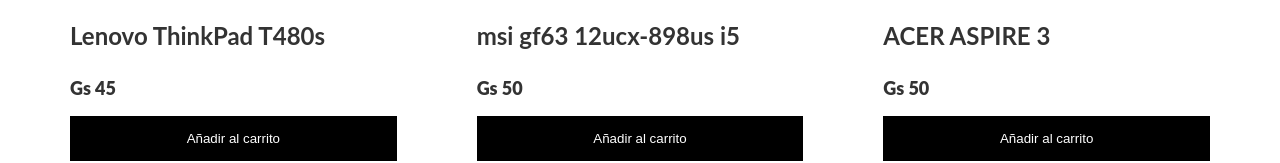
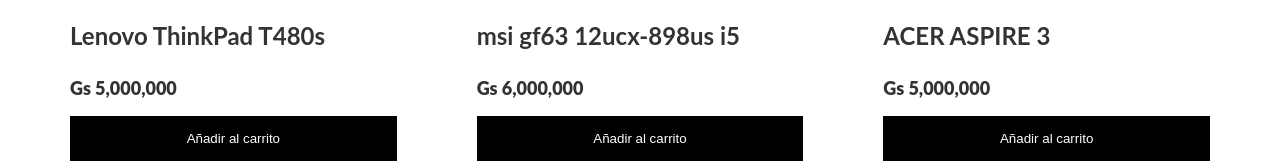
Before and after one commit to PyCeciliaReyes/cart-react, a React (Vite) app: page / in a window 1280 px wide. Shown: the part 419-582 px from the top of the page. Built offline with nearby package versions, Linux system fonts and the light colour scheme.

Commit message:
cambiando la moneda a Gs y utilizando la funcion .toLocaleString()

```diff
--- a/src/components/Header.jsx
+++ b/src/components/Header.jsx
@@ -57,7 +57,7 @@
                                             <div className="info-cart-product">
                                                 <span className="cantidad-producto-carrito"> {product.quantity} </span>
                                                 <p className="titulo-producto-carrito"> {product.nameProduct} </p>
-                                                <span className="precio-producto-carrito">Gs {product.price} </span>
+                                                <span className="precio-producto-carrito">Gs {product.price.toLocaleString()} </span>
                                             </div>
                                             <svg
                                                 xmlns="http://www.w3.org/2000/svg"
@@ -80,7 +80,7 @@
 
                                 <div className="cart-total">
                                     <h3>Total:</h3>
-                                    <span className="total-pagar">Gs {total} </span>
+                                    <span className="total-pagar">Gs {total.toLocaleString()} </span>
                                 </div>
                                 <button
                                     className="btn-clear-all"
--- a/src/components/ProductList.jsx
+++ b/src/components/ProductList.jsx
@@ -33,7 +33,7 @@
 				        </figure>
                         <div className="info-product">
                             <h2> {product.nameProduct} </h2>
-                            <p className="price"> Gs {product.price} </p>
+                            <p className="price"> Gs {product.price.toLocaleString()} </p>
                             <button
                                 onClick={() => onAddProducts(product)}
                                 className="btn-add-cart"
--- a/src/data.js
+++ b/src/data.js
@@ -2,7 +2,7 @@
     {
         id: 1,
         nameProduct: 'Lenovo ThinkPad T480s',
-        price:45,
+        price:5000000,
         urlImage: '/src/assets/nb/lenovo-thinkpad.webp',
         quantity: 1,
 
@@ -10,7 +10,7 @@
     {
         id: 2,
         nameProduct: 'msi gf63 12ucx-898us i5',
-        price:50,
+        price:6000000,
         urlImage: '/src/assets/nb/msi.webp',
         quantity: 1,
 
@@ -18,7 +18,7 @@
     {
         id: 3,
         nameProduct: 'ACER ASPIRE 3',
-        price:50,
+        price:5000000,
         urlImage: '/src/assets/nb/acer.jpg',
         quantity: 1,
 
@@ -26,7 +26,7 @@
     {
         id: 4,
         nameProduct: 'HP VICTUS 15-FA1030NR i5',
-        price:20,
+        price:4800000,
         urlImage: '/src/assets/nb/hp-victus.jpg',
         quantity: 1,
 
@@ -34,7 +34,7 @@
     {
         id: 5,
         nameProduct: 'Smartwatch',
-        price:90,
+        price:520000,
         urlImage: 'https://images.unsplash.com/photo-1546868871-7041f2a55e12?ixlib=rb-1.2.1&ixid=MnwxMjA3fDB8MHxwaG90by1wYWdlfHx8fGVufDB8fHx8&auto=format&fit=crop&w=764&q=80',
         quantity: 1,
 
```
